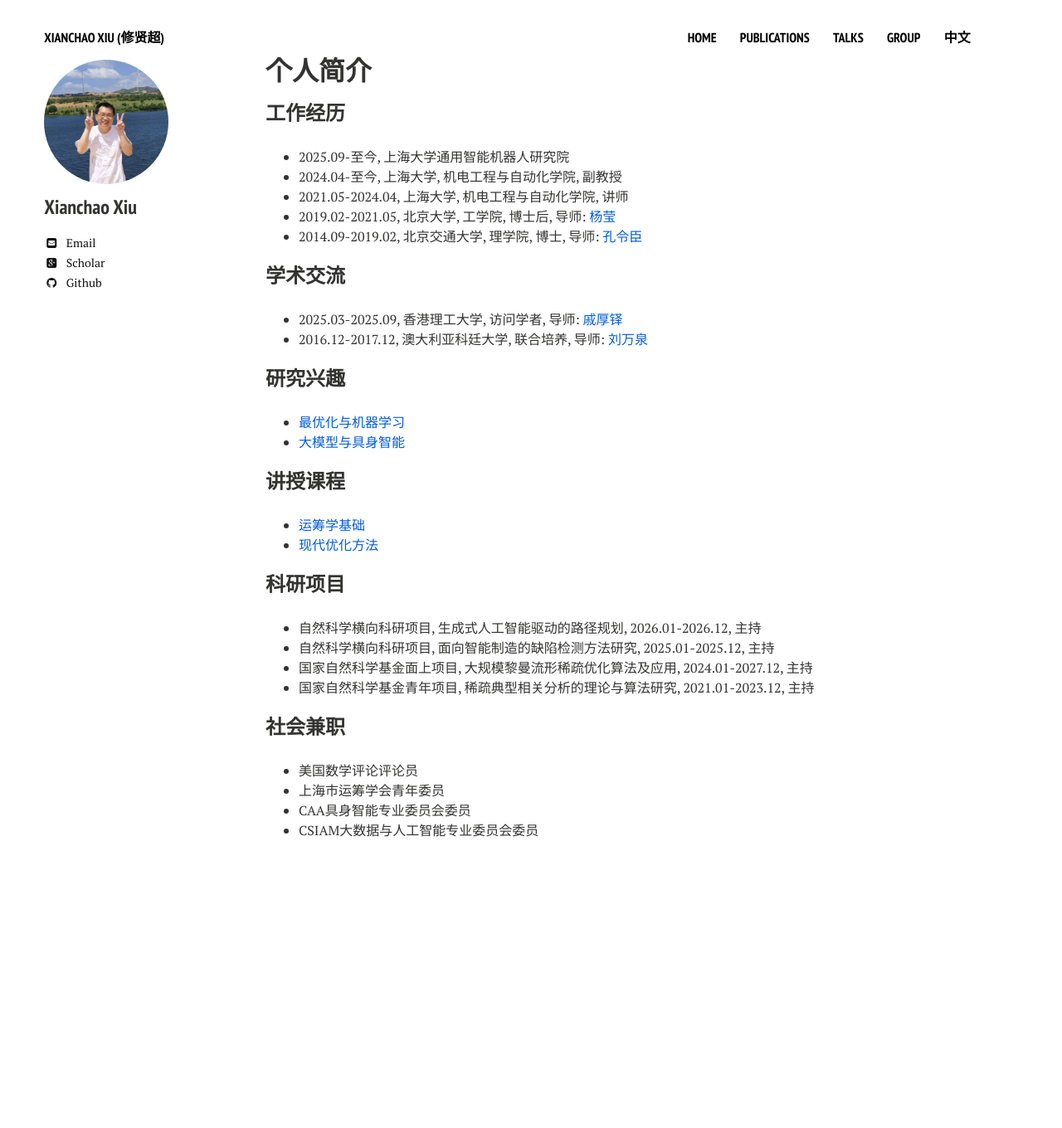
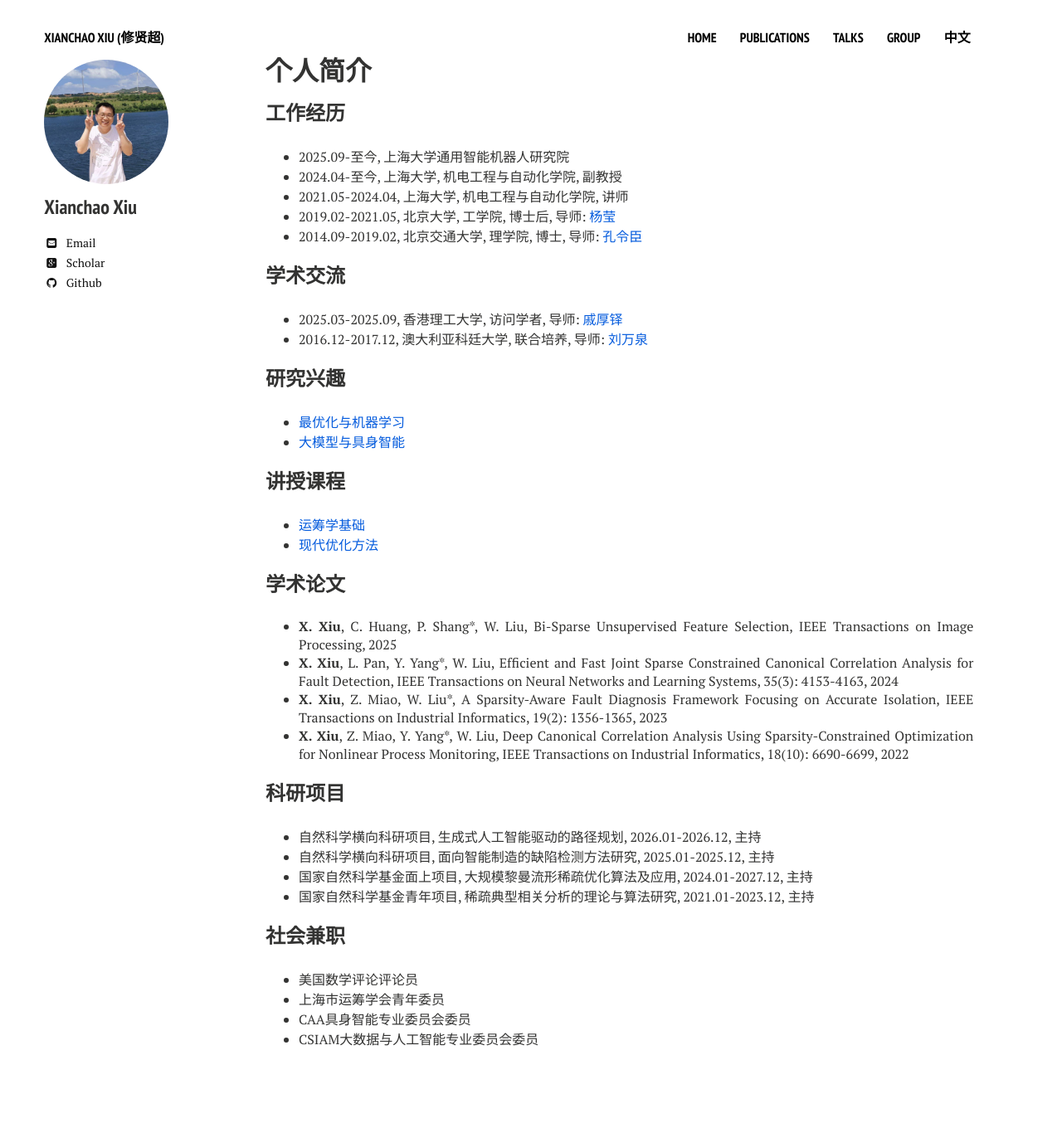
Before and after one commit to xianchaoxiu/xianchaoxiu.github.io, a Jekyll site: the page built from chinese/index.md, in a window 1280 px wide. Shown: the whole page at 83% size. Built offline with Jekyll 4.4.1, drawn with Linux system fonts in a browser that asks for light colours; nearby versions of some CDN libraries; before the commit the page ends 1108 px from its top, so only the background shows below that.

Commit message:
Update index.md

```diff
--- a/chinese/index.md
+++ b/chinese/index.md
@@ -30,6 +30,13 @@ share: false
 * <a href="https://xianchaoxiu.github.io/chinese/course/OPT/" class="textlink" target="_blank"> 现代优化方法 </a><br>
 
 
+### 学术论文
+* <b>X. Xiu</b>, C. Huang, P. Shang*, W. Liu, Bi-Sparse Unsupervised Feature Selection, IEEE Transactions on Image Processing, 2025 <br>
+* <b>X. Xiu</b>, L. Pan, Y. Yang*, W. Liu, Efficient and Fast Joint Sparse Constrained Canonical Correlation Analysis for Fault Detection, IEEE Transactions on Neural Networks and Learning Systems, 35(3): 4153-4163, 2024 <br>
+* <b>X. Xiu</b>, Z. Miao, W. Liu*, A Sparsity-Aware Fault Diagnosis Framework Focusing on Accurate Isolation, IEEE Transactions on Industrial Informatics, 19(2): 1356-1365, 2023 <br>
+* <b>X. Xiu</b>, Z. Miao, Y. Yang*, W. Liu, Deep Canonical Correlation Analysis Using Sparsity-Constrained Optimization for Nonlinear Process Monitoring, IEEE Transactions on Industrial Informatics, 18(10): 6690-6699, 2022 <br>
+
+
 ### 科研项目
 * 自然科学横向科研项目, 生成式人工智能驱动的路径规划, 2026.01-2026.12, 主持 <br>
 * 自然科学横向科研项目, 面向智能制造的缺陷检测方法研究, 2025.01-2025.12, 主持<br>
```
